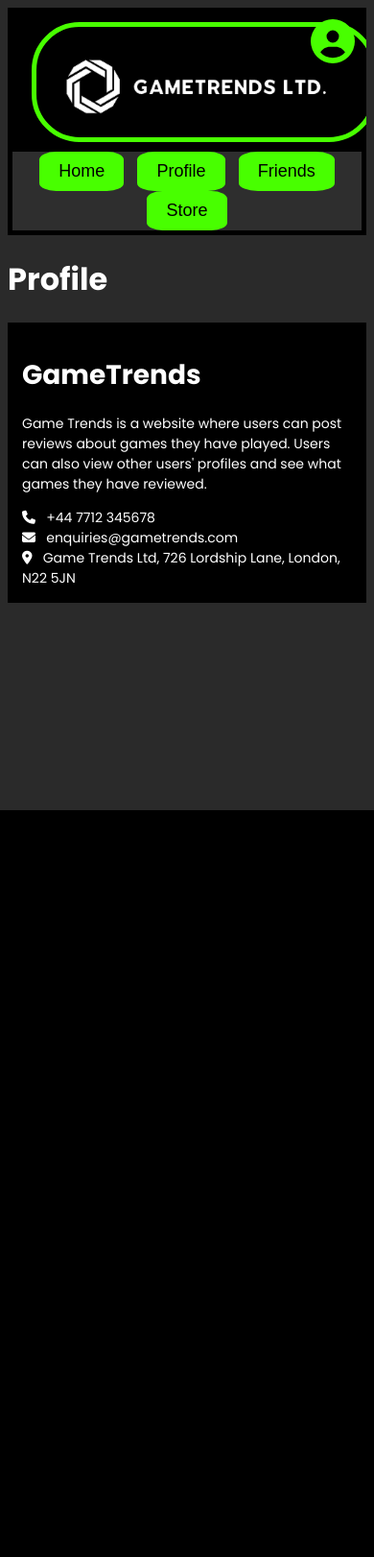
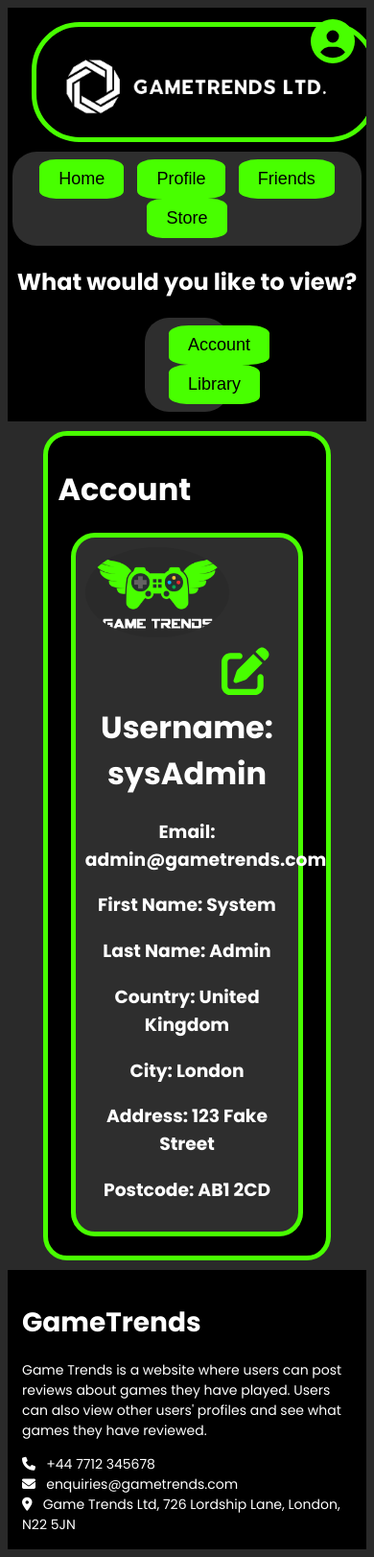
Before and after one commit to ABleasdale1/GameTrends, a Django app: page /profile/ in a window 390 px wide. Shown: the whole page at 96% size. Before the commit the page ends 844 px from the top, so only its background shows below. Run offline with Django 4.2, Linux system fonts and the light colour scheme; some libraries are stand-ins or nearby versions.

Commit message:
added CSS to profile.html
Added main styling, context variables. Made buttons responsive and default profile picture.

```diff
--- a/gameTrends/userApp/static/userApp/css/mainStyles.css
+++ b/gameTrends/userApp/static/userApp/css/mainStyles.css
@@ -2,11 +2,6 @@ html {
     background-color: #2a2a2a;
     color: #fff;
     font-family: Poppins;
-}
-
-#heading{
-    font-family: 'Roboto', sans-serif;
-    font-weight: 700;
 }
 
 .bar {
@@ -25,8 +20,9 @@ html {
     bottom: 0;
     justify-content: space-between;
     width: 100%;
-    /* padding: 0 10px; */
+    padding: 8px 0;
     background-color: #2e2e2e;
+    border-radius: 25px;
 }
 
 .nav-button {
@@ -69,9 +65,17 @@ html {
     margin: 20px 20px;
 }
 
-#profile-icon {
+#profile-Icon {
+    position: relative;
     float: right;
     padding: 80px 16px;
+    cursor: pointer;
+    transition-duration: 0.4s;
+    transform: scale(1);  /* Default scale */
+}
+
+#profile-Icon:hover {
+    transform: scale(0.8);  /* Scale up when hovered */
 }
 
 .footer {
@@ -84,13 +88,3 @@ html {
     justify-content: space-between;
     align-items: center;
 }
-
-.github-link {
-    color: #000;
-    text-decoration: none;
-}
-
-.github-link:hover {
-    color: #FFD700;
-    text-decoration: underline;
-}
--- a/gameTrends/userApp/static/userApp/css/profileStyles.css
+++ b/gameTrends/userApp/static/userApp/css/profileStyles.css
@@ -0,0 +1,76 @@
+/* Path: GameTrends/gameTrends/userApp/static/userApp/css/profileStyles.css */
+
+.switchView {
+    background-color: #2e2e2e;
+    margin: 0 38%;
+    margin-bottom: 5px;
+    padding: 8px 20px;
+    border-radius: 25px;
+}
+
+.switchViewButton {
+    padding: 10px 20px;
+    margin: 0 10%;
+    background-color: #48ff00;
+    border: none;
+    color: #000;
+    text-align: center;
+    text-decoration: none;
+    display: inline-block;
+    font-size: 18px;
+    border-radius: 20%;
+    transition-duration: 0.4s;
+    cursor: pointer;
+}
+
+.switchViewButton:hover {
+    background-color: #000;
+    color: #fff;
+}
+
+.content {
+    margin: 10px 10%;
+    padding: 10px;
+    height: auto;
+    border: 5px solid #48ff00;
+    border-radius: 25px;
+    background-color: #000;
+
+}
+
+.iconContainer {
+    position: relative;
+    height: 100px;
+    /* border: 1px solid red; */
+}
+
+#profilePicture {
+    position: relative;
+    float: left;
+    max-width: 150px;
+    max-height: auto;
+    border-radius: 100%;
+}
+
+#editIcon {
+    position: relative;
+    float: right;
+    padding: 10px 20px;
+    cursor: pointer;
+    transition-duration: 0.4s;
+    transform: scale(1);  /* Default scale */
+}
+
+#editIcon:hover {
+    transform: scale(0.8);  /* Scale up when hovered */
+}
+
+.accountInfo {
+    text-align: center;
+    margin: 10px 5%;
+    padding: 10px;
+    height: auto;
+    border: 5px solid #48ff00;
+    border-radius: 25px;
+    background-color: #2e2e2e;
+}
--- /dev/null
+++ b/gameTrends/userApp/static/userApp/scripts/profileScript.js
@@ -0,0 +1,11 @@
+function switchView(view) {
+    var contents = document.getElementsByClassName('content');
+    for (var i = 0; i < contents.length; i++) {
+        contents[i].style.display = 'none';
+    }
+    document.getElementById(view).style.display = 'block';
+}
+
+function showEditForm() {
+    document.getElementById('editForm').style.display = 'block';
+}
--- a/gameTrends/userApp/templates/userApp/profile.html
+++ b/gameTrends/userApp/templates/userApp/profile.html
@@ -20,15 +20,10 @@
         </div>
         <div class="profileContainer">
             <div class="profile-icon">
-                <a href="{% url 'userApp:profile' %}"><svg xmlns="http://www.w3.org/2000/svg" height="46" width="46" viewBox="0 0 512 512">
-                    <path fill="#48ff00" d="M399 384.2C376.9 345.8 335.4 320 288 320H224c-47.4 0-88.9 25.8-111 64.2c35.2 39.2 86.2 63.8 143 63.8s107.8-24.7 143-63.8zM0 256a256 256 0 1 1 512 0A256 256 0 1 1 0 256zm256 16a72 72 0 1 0 0-144 72 72 0 1 0 0 144z"/>
+                <a href="{% url 'userApp:profile' %}">
+                    <svg xmlns="http://www.w3.org/2000/svg" height="46" width="46" viewBox="0 0 512 512" id="profile-icon">
+                        <path fill="#48ff00" d="M399 384.2C376.9 345.8 335.4 320 288 320H224c-47.4 0-88.9 25.8-111 64.2c35.2 39.2 86.2 63.8 143 63.8s107.8-24.7 143-63.8zM0 256a256 256 0 1 1 512 0A256 256 0 1 1 0 256zm256 16a72 72 0 1 0 0-144 72 72 0 1 0 0 144z"/>
                     </svg>
-                    <style>
-                        #myPath {
-                            fill: #48ff00;
-                            transform: matrix3d();
-                        }
-                    </style>
                 </a>
             </div>
         </div>
@@ -40,11 +35,46 @@
                 <a href="{% url 'userApp:store' %}"><button class="nav-button">Store</button></a>
             </nav>
         </div>
+        <h2>What would you like to view?</h2>
+        <div class="switchView">
+            <button class="switchViewButton" onclick="switchView('account')">Account</button>
+            <button class="switchViewButton" onclick="switchView('library')">Library</button>
+        </div>
     </div>
 </header>
 <body>
-    <div>
-        <h1>Profile</h1>
+    <div id="contentContainer">
+        <div id="account" class="content">
+            <h1>Account</h1>
+
+            <div class="accountInfo">
+                <div class="iconContainer">
+                    <img src="{% static 'userApp/images/default-profile-picture.png' %}" alt="Profile Picture" id="profilePicture">
+                    <svg xmlns="http://www.w3.org/2000/svg" height="50" width="50" viewBox="0 0 512 512" id="editIcon" onclick="showEditForm()">
+                        <path fill="#48ff00" d="M471.6 21.7c-21.9-21.9-57.3-21.9-79.2 0L362.3 51.7l97.9 97.9 30.1-30.1c21.9-21.9 21.9-57.3 0-79.2L471.6 21.7zm-299.2 220c-6.1 6.1-10.8 13.6-13.5 21.9l-29.6 88.8c-2.9 8.6-.6 18.1 5.8 24.6s15.9 8.7 24.6 5.8l88.8-29.6c8.2-2.7 15.7-7.4 21.9-13.5L437.7 172.3 339.7 74.3 172.4 241.7zM96 64C43 64 0 107 0 160V416c0 53 43 96 96 96H352c53 0 96-43 96-96V320c0-17.7-14.3-32-32-32s-32 14.3-32 32v96c0 17.7-14.3 32-32 32H96c-17.7 0-32-14.3-32-32V160c0-17.7 14.3-32 32-32h96c17.7 0 32-14.3 32-32s-14.3-32-32-32H96z"/>
+                    </svg>
+                    <div id="editForm" style="display: none;">
+                        <form method="post">
+                            <!-- CSRF token for Django forms -->
+                            {% csrf_token %}
+                            <!-- Form fields for account information go here -->
+                            <input type="submit" value="Save Changes">
+                        </form>
+                    </div>
+                </div>
+                <h1>Username: {{ username }}</h1>
+                <h3>Email: {{ email }}</h3>
+                <h3>First Name: {{ fName }}</h3>
+                <h3>Last Name: {{ lName }}</h3>
+                <h3>Country: {{ country }}</h3>
+                <h3>City: {{ city }}</h3>
+                <h3>Address: {{ address }}</h3>
+                <h3>Postcode: {{ postcode }}</h3>
+            </div>
+        </div>
+        <div id="library" class="content" style="display: none;">
+            <h1>Library</h1>
+        </div>
     </div>
 </body>
 <footer>
@@ -64,5 +94,6 @@
             </div>
         </div>
     </div>
+    <script src="{% static 'userApp/scripts/profileScript.js' %}"></script>
 </footer>
 </html>
--- a/gameTrends/userApp/views.py
+++ b/gameTrends/userApp/views.py
@@ -6,7 +6,17 @@ def home(request):
     return render(request, 'userApp/home.html')
 
 def profile(request):
-    return render(request, 'userApp/profile.html')
+    userDetails = {
+        'username' : 'sysAdmin',
+        'email' : 'admin@gametrends.com',
+        'fName' : 'System',
+        'lName' : 'Admin',
+        'country' : 'United Kingdom',
+        'city' : 'London',
+        'address' : '123 Fake Street',
+        'postcode' : 'AB1 2CD',
+    }
+    return render(request, 'userApp/profile.html', context=userDetails)
 
 def friends(request):
     return render(request, 'userApp/friends.html')
```
Also changed, not shown: gameTrends/userApp/static/userApp/images/default-profile-picture.png (added).
